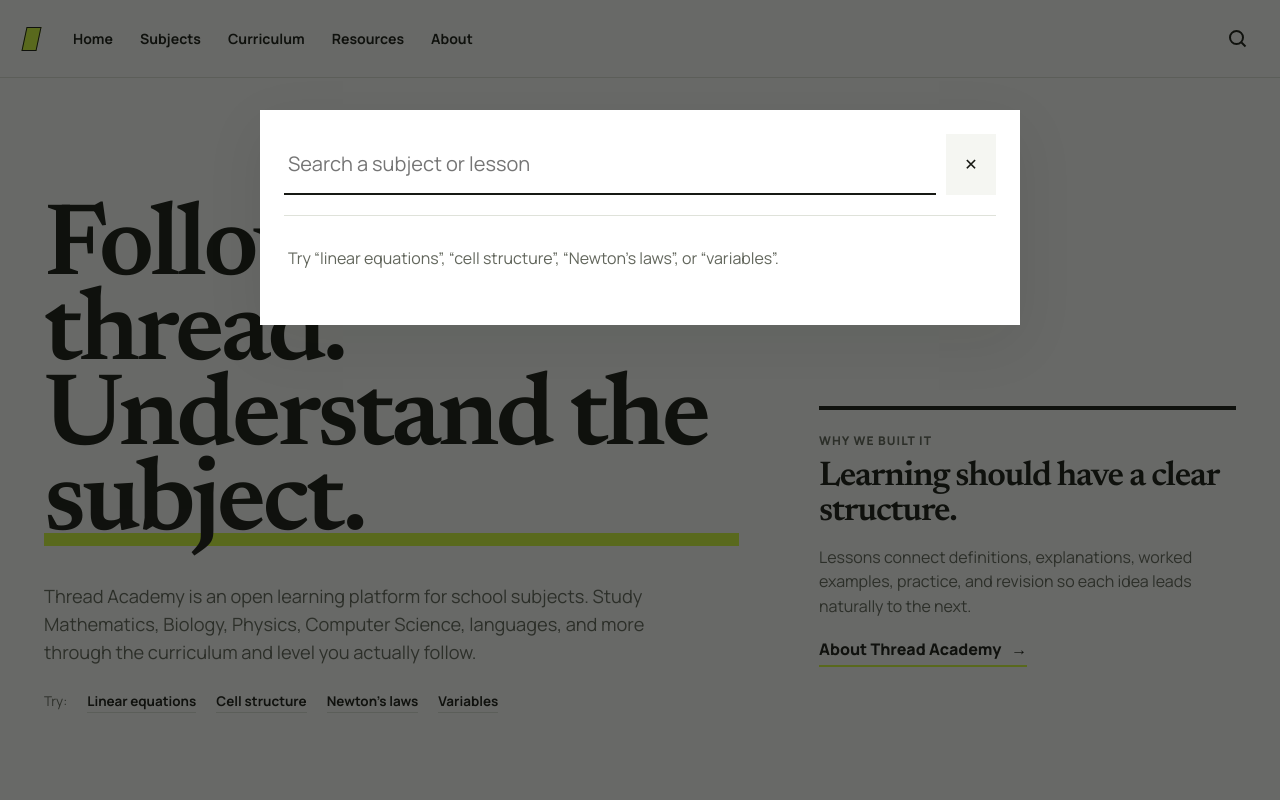
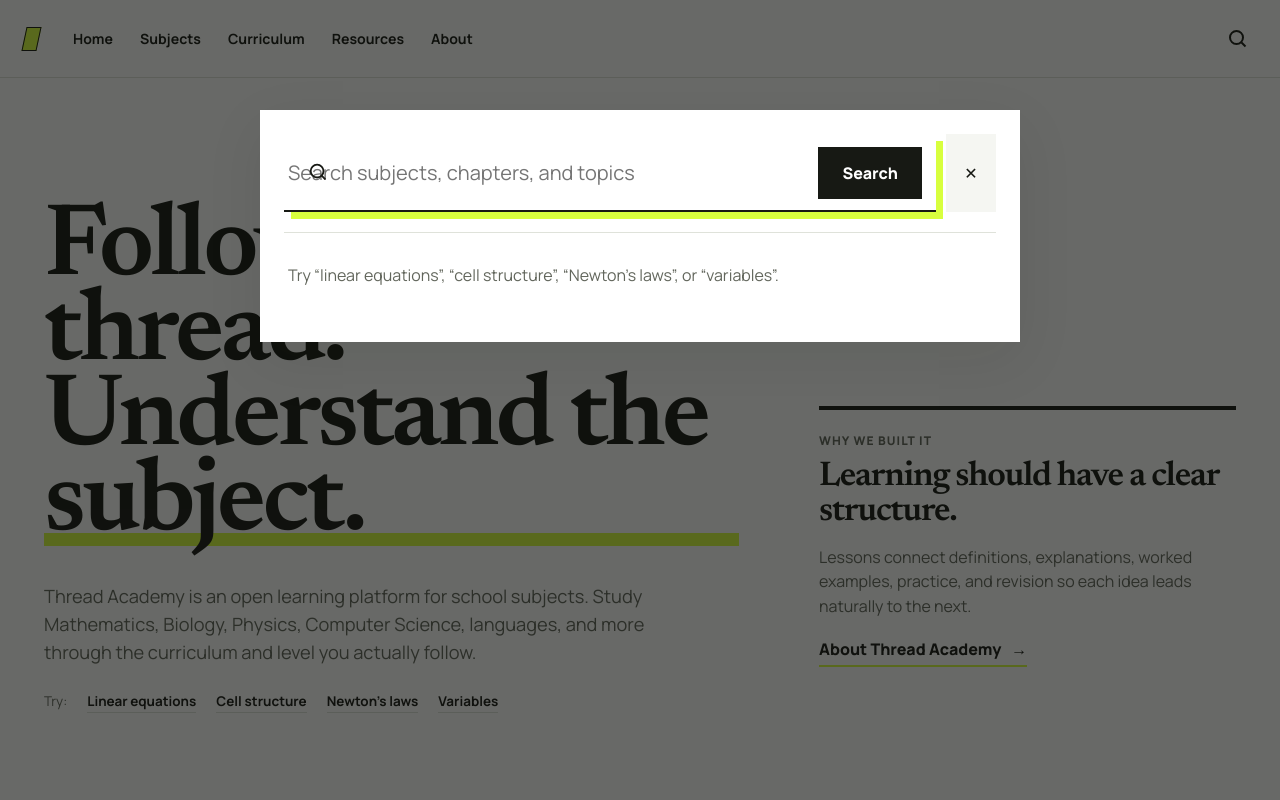
Before and after one commit to aliaaquib/student-learning-website, a Next.js app: page / in a window 1280 px wide. Both pictures are taken after a click on the button "Search". Shown: the top 800 px of the page. Built offline with nearby package versions, Linux system fonts and the light colour scheme.

Commit message:
Publish src/components/SearchOverlay.tsx

```diff
--- a/src/components/SearchOverlay.tsx
+++ b/src/components/SearchOverlay.tsx
@@ -68,13 +68,24 @@
     >
       <div className="search-panel">
         <div className="search-row">
+          <form role="search" className="search-wrap overlay-search" onSubmit={(e) => e.preventDefault()}>
+            <svg className="search-icon" width="22" height="22" viewBox="0 0 24 24" fill="none" stroke="currentColor" strokeWidth="2" aria-hidden="true">
+              <circle cx="11" cy="11" r="7" />
+              <path d="m20 20-4-4" />
+            </svg>
             <input
               ref={inputRef}
+              className="hero-search"
+              type="search"
               value={query}
               onChange={(e) => setQuery(e.target.value)}
-            placeholder="Search a subject or lesson"
+              placeholder="Search subjects, chapters, and topics"
               aria-label="Search lessons"
             />
+            <button className="search-submit" type="submit">
+              Search
+            </button>
+          </form>
           <button className="close-search" onClick={onClose} aria-label="Close search">
             ✕
           </button>
```
Lines whose indentation alone changed are shown as unchanged.
